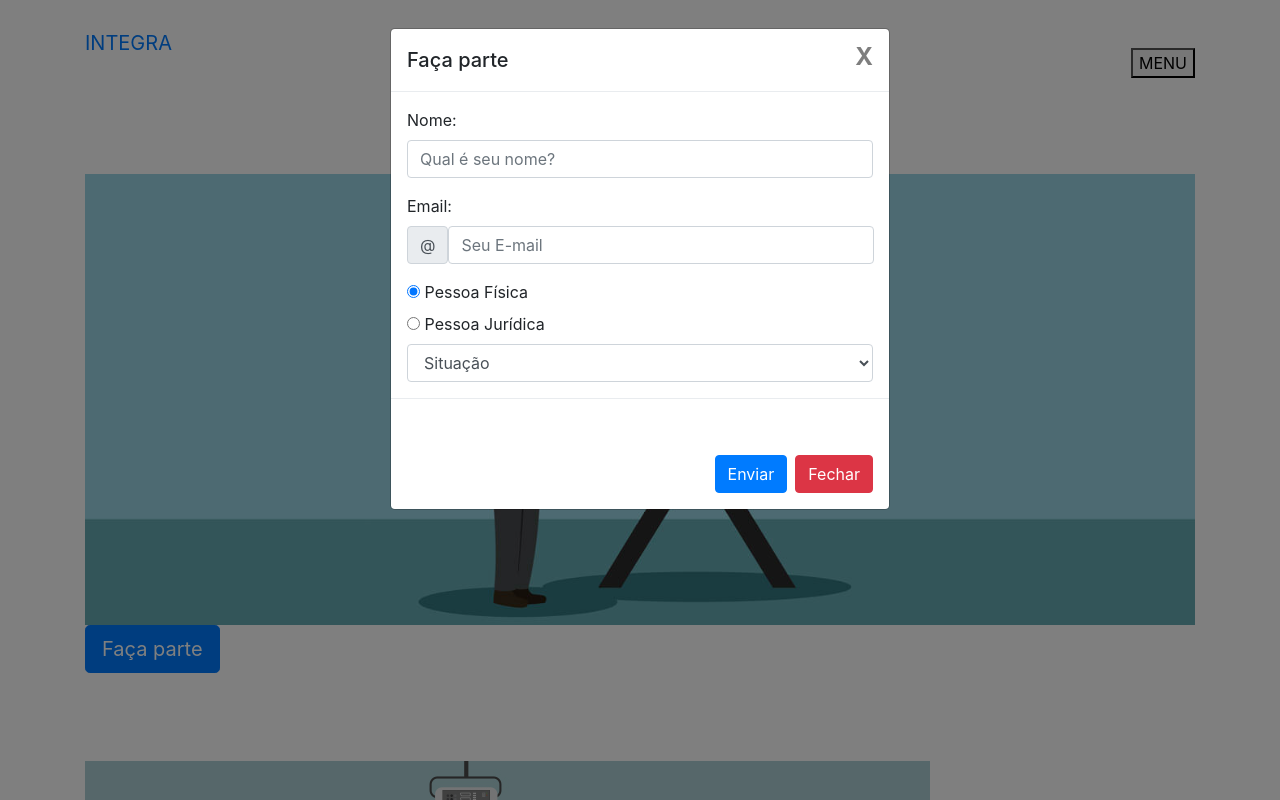
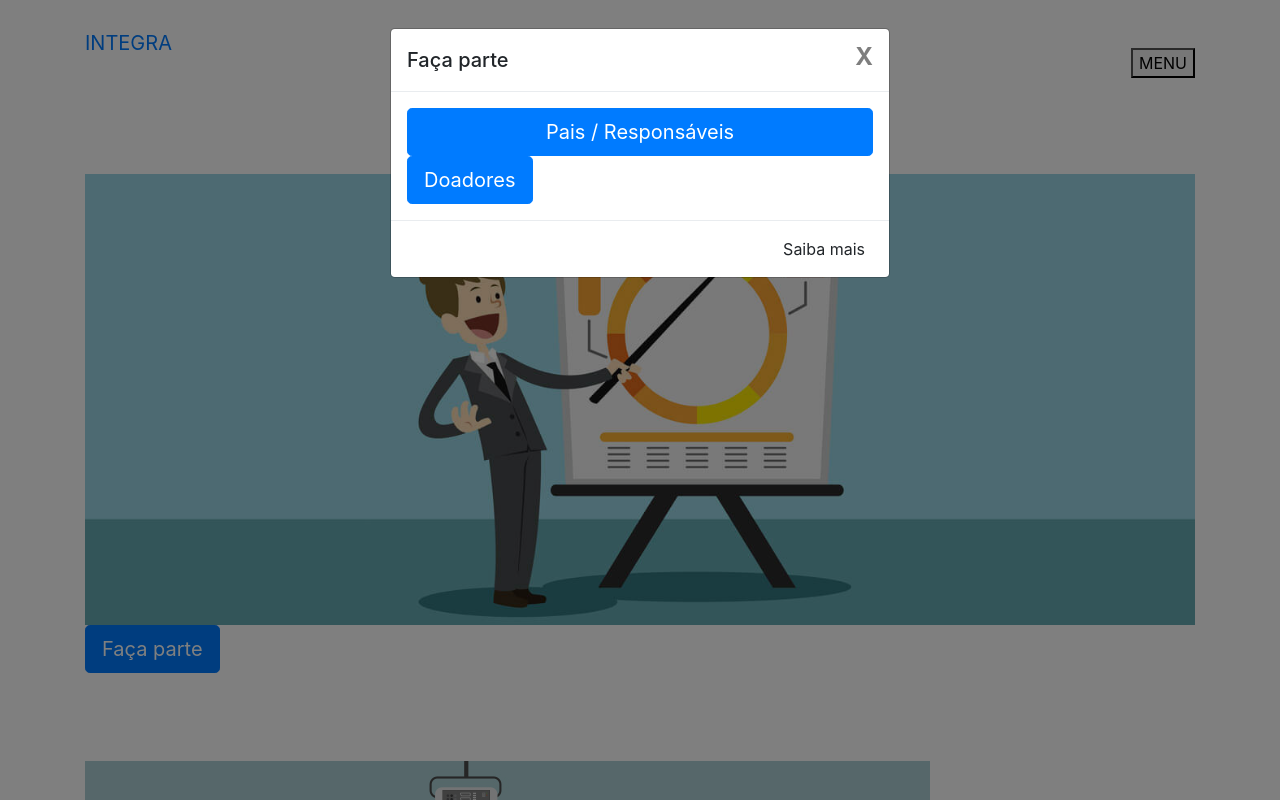
Before and after one commit to thaisminas/hackathon_fcamara, a Django app: template templates/app.html in a window 1280 px wide, after a click on "Faça parte". Run offline with Django 3.2, Linux system fonts and the light colour scheme; the template is opened without the code that fills it, so the values that code supplies are empty; some libraries are stand-ins or nearby versions.

Commit message:
add. transição botão pais/resp. para tela/cadastro

```diff
--- a/front-end/templates/app.html
+++ b/front-end/templates/app.html
@@ -53,48 +53,13 @@
                     </div>
 
                     <div class="modal-body">
-                        <form>
-                            <div class="form-group">
-                                <label for="contato-name">Nome:</label>
-                                <input class="form-control" id="contato-name" type="text" placeholder="Qual é seu nome?">
-                            </div>
-
-                            <div class="form-group">
-                                <label for="contato-email">Email:</label>
-                                <div class="input-group-prepend">
-                                    <div class="input-group-text">@</div>
-                                    <input type="email" class="form-control" id="contato-email" placeholder="Seu E-mail">
-                                </div>
-                            </div>
-
-                            <div class="group-radio">
-                                <div class="radio">
-                                    <label>
-                                        <input type="radio" name="tipo-pessoa" checked>
-                                        Pessoa Física
-                                    </label>
-                                </div>
-
-                                <div class="radio">
-                                    <label>
-                                        <input type="radio" name="tipo-pessoa">
-                                        Pessoa Jurídica
-                                    </label>
-                                </div>
-                            </div>
-
-                            <select class="contato-select form-control">
-                                <option disabled selected>Situação</option>
-                                <option>Pais / Responsáveis</option>
-                                <option>Doadores</option>
-                            </select>
-                        </form>
+                        <a class="btn btn-primary btn-lg btn-block" href="#" role="button" data-toggle="modal" data-target="#dados-responsavel">Pais / Responsáveis</a>
+                        <a class="btn btn-primary btn-lg btn block" href="#" role="button" data-toggle="modal" data-target="#modal-faca-parte">Doadores</a>
 
                     </div>
 
                     <div class="modal-footer">
-                        <button type="submit" class="btn btn-primary">Enviar</button>
-                        <button type="button" class="btn btn-danger" data-dismiss="modal">Fechar</button>
+                        <a>Saiba mais<a>
                     </div>
                 </div>
             </div>
@@ -138,6 +103,73 @@
             </div>
         </div>
 
+        <div class="modal fade" id="dados-responsavel" tabindex="-1" role="dialog">
+            <div class="modal-dialog" role="document">
+                <div class="modal-content">
+                    <div class="modal-header">
+                        <h5 class="modal-title">Dados do Responsável</h5>
+                        <button type="button" class="close" data-dismiss="modal">
+                            <span>X</span>
+                        </button>
+                    </div>
+
+                    <div class="modal-body">
+                        <form>
+                            <div class="form-group">
+                                <label for="contato-name">Nome:</label>
+                                <input class="form-control" id="contato-name" type="text" placeholder="Qual é seu nome?">
+                            </div>
+
+                            <div class="form-group">
+                                <label for="contato-cpf">Nome:</label>
+                                <input class="form-control" id="contato-cpf" type="text" placeholder="Informe seu CPF">
+                            </div>
+
+                            <div class="form-group">
+                                <label for="contato-email">Email:</label>
+                                <div class="input-group-prepend">
+                                    <div class="input-group-text">@</div>
+                                    <input type="email" class="form-control" id="contato-email" placeholder="Informe seu E-mail">
+                                </div>
+                            </div>
+
+                            <div class="group-radio">
+                                <div class="radio">
+                                    <label>
+                                        <input type="radio" name="tipo-pessoa" checked>
+                                        Pai
+                                    </label>
+                                </div>
+
+                                <div class="radio">
+                                    <label>
+                                        <input type="radio" name="tipo-pessoa">
+                                        Mãe
+                                    </label>
+                                </div>
+
+                                <div class="radio">
+                                    <label>
+                                        <input type="radio" name="tipo-pessoa">
+                                        Responsável
+                                    </label>
+                                </div>
+
+                            </div>
+
+                        </form>
+
+                    </div>
+
+                    <div class="modal-footer">
+                        <button type="submit" class="btn btn-primary">Próximo</button>
+                        <button type="button" class="btn btn-danger" data-dismiss="modal">Fechar</button>
+                    </div>
+                </div>
+            </div>
+        </div>
+
+
     </body>
 
     <script src="https://code.jquery.com/jquery-3.3.1.slim.min.js" integrity="sha384-q8i/X+965DzO0rT7abK41JStQIAqVgRVzpbzo5smXKp4YfRvH+8abtTE1Pi6jizo" crossorigin="anonymous"></script>
```
